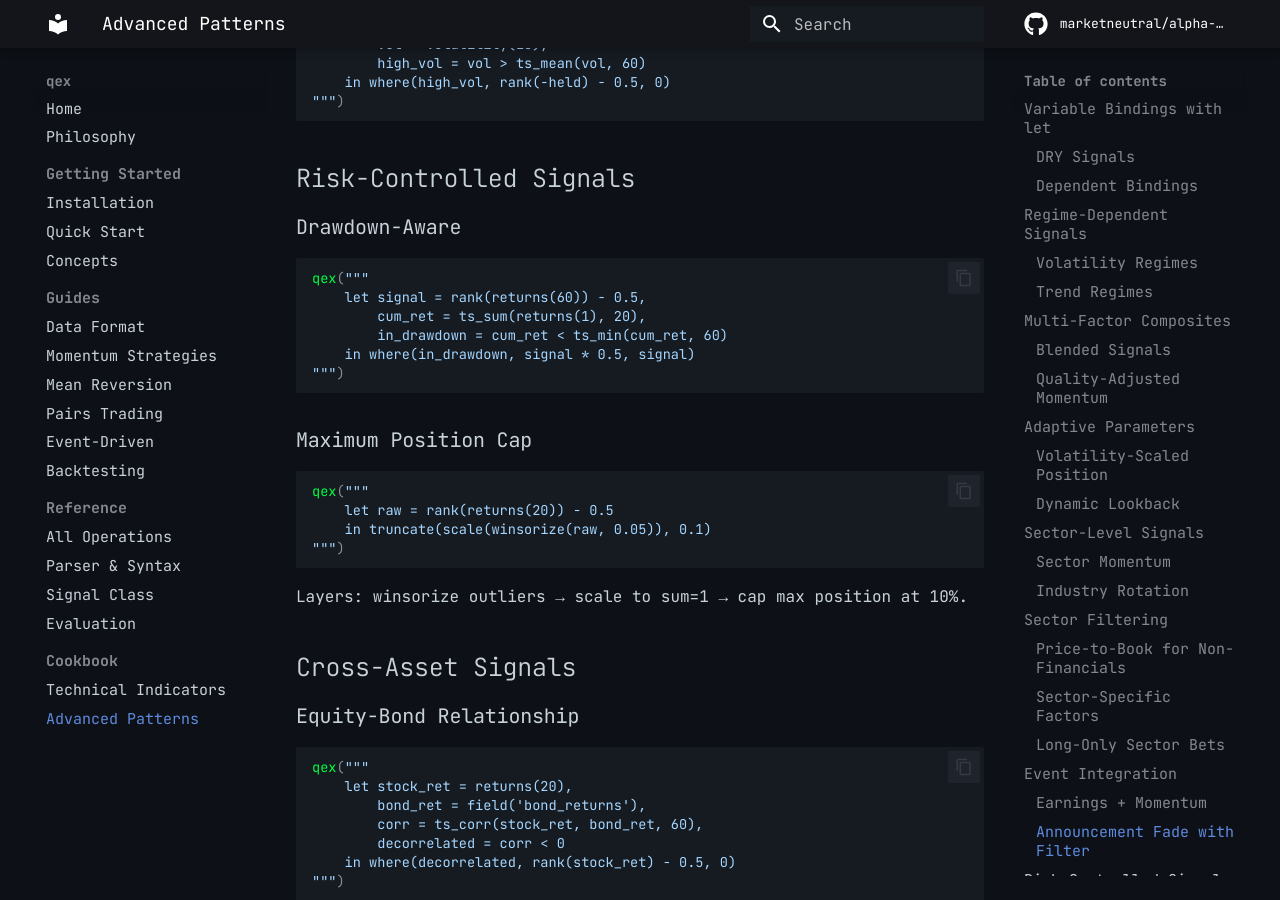
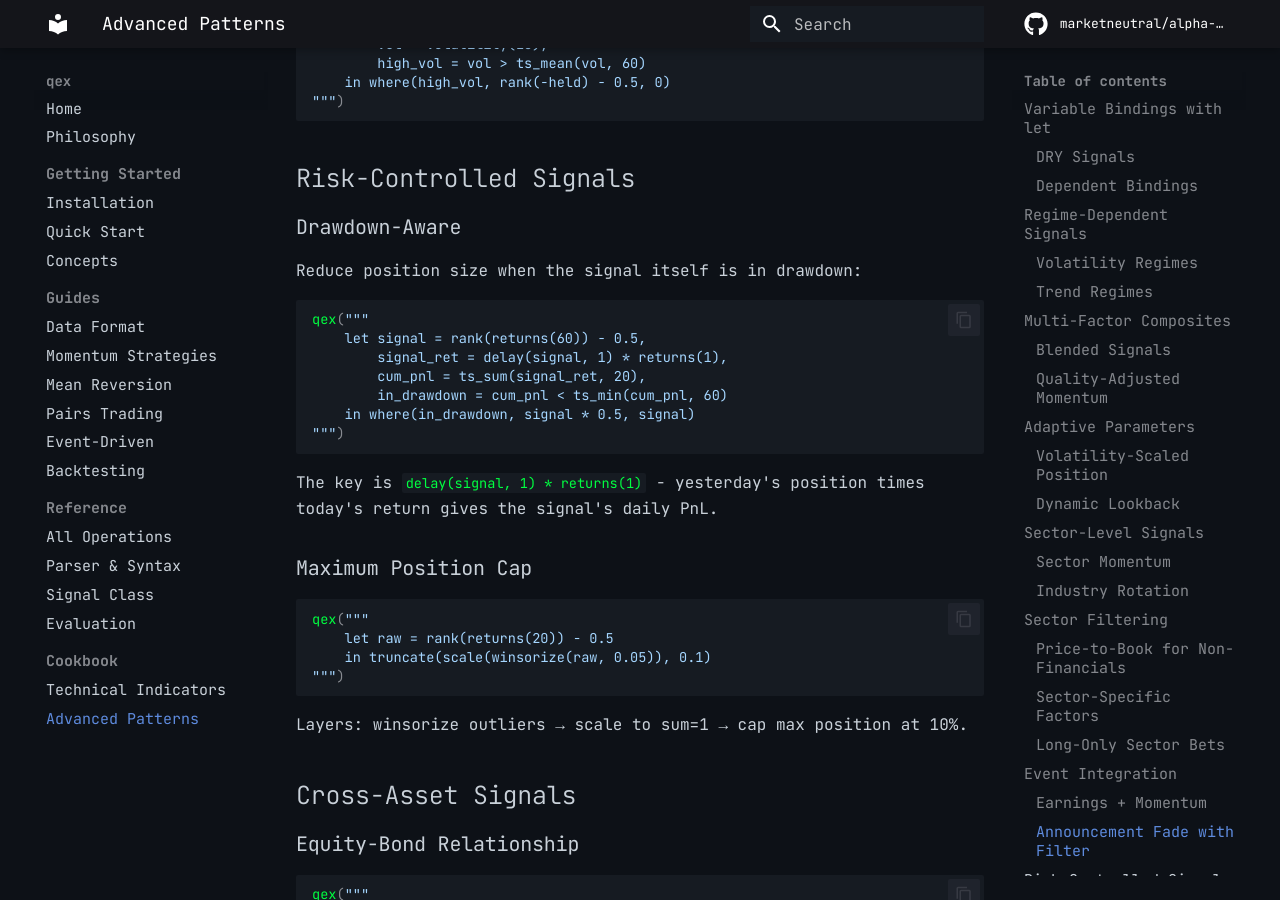
Before and after one commit to marketneutral/alpha-parser, an MkDocs documentation site: the page built from docs/cookbook/advanced-patterns.md, in a window 1280 px wide and 900 px high, scrolled down 4212 px. Built offline with MkDocs 1.6.1 and Material for MkDocs 9.7.7, drawn with Linux system fonts in a browser that asks for light colours; comment, search, counter and statistics services are not loaded.

Commit message:
Fix drawdown-aware example to use signal PnL
The drawdown should be calculated from the signal's returns
(delay(signal, 1) * returns(1)), not the underlying stock returns.

https://claude.ai/code/session_01Q5g4hvkz4UdzMKGfD1aaE1

````diff
--- a/docs/cookbook/advanced-patterns.md
+++ b/docs/cookbook/advanced-patterns.md
@@ -206,14 +206,19 @@ qex("""
 
 ### Drawdown-Aware
 
+Reduce position size when the signal itself is in drawdown:
+
 ```python
 qex("""
     let signal = rank(returns(60)) - 0.5,
-        cum_ret = ts_sum(returns(1), 20),
-        in_drawdown = cum_ret < ts_min(cum_ret, 60)
+        signal_ret = delay(signal, 1) * returns(1),
+        cum_pnl = ts_sum(signal_ret, 20),
+        in_drawdown = cum_pnl < ts_min(cum_pnl, 60)
     in where(in_drawdown, signal * 0.5, signal)
 """)
 ```
+
+The key is `delay(signal, 1) * returns(1)` - yesterday's position times today's return gives the signal's daily PnL.
 
 ### Maximum Position Cap
 
````
